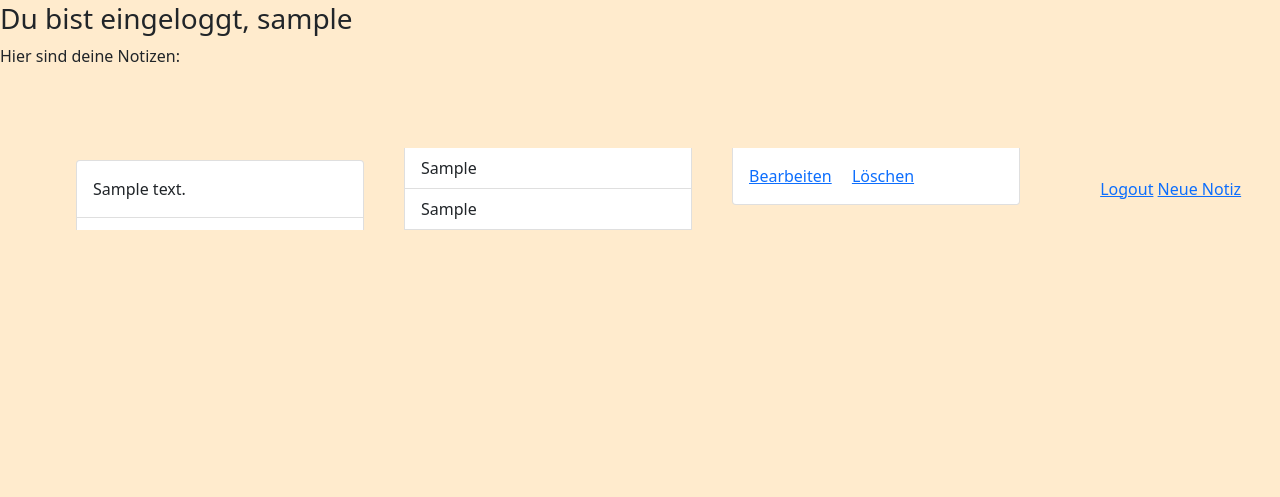
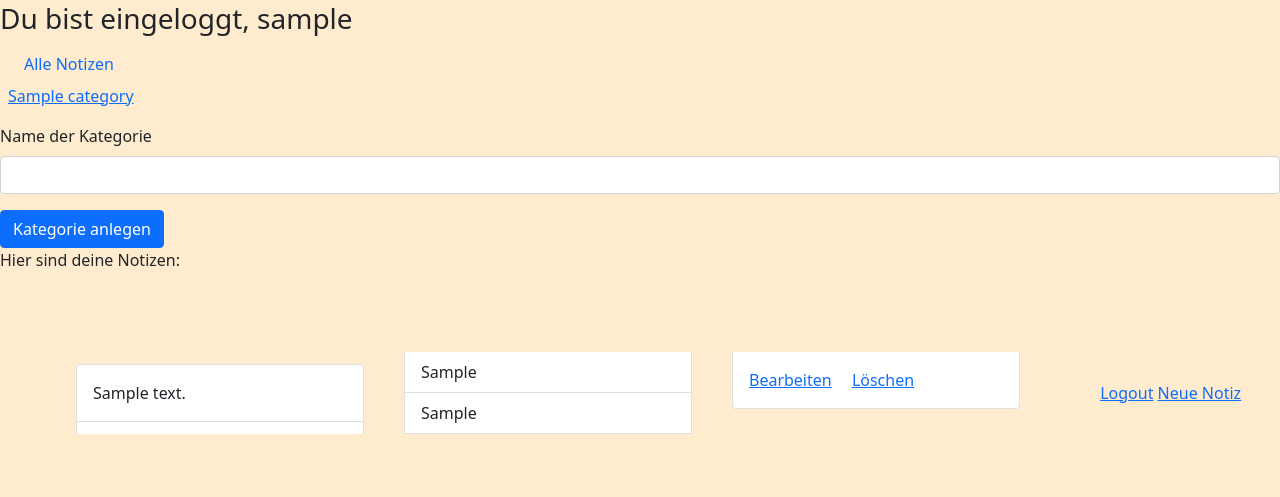
Before and after one commit to NKuhnHWR/Zettelkasten, a Flask app: page /dashboard in a window 1280 px wide. Shown: the part 54-551 px from the top of the page. Run offline with Flask 3, Linux system fonts and the light colour scheme; a user stored in the database is signed in; tables that the repository leaves empty hold one stand-in row (values such as "Sample post"); some libraries are stand-ins or nearby versions.

Commit message:
Add category interface in sidebar

```diff
--- a/app/app.py
+++ b/app/app.py
@@ -112,7 +112,7 @@ def register():
                 return render_template("register.html", form=form, error="Die Passwörter sind nicht identisch!")
     return render_template("register.html", form=form)
 
-@app.route('/dashboard')
+@app.route('/dashboard', methods=["GET", "POST"])
 @login_required
 def dashboard():
     form = CategoryForm()
@@ -126,7 +126,11 @@ def dashboard():
         Note.source,
         Note.category
     ).filter(Note.ownerID == current_user.id)
-    return render_template("dashboard.html", user=current_user.username, my_notes = my_notes)
+    if form.validate_on_submit():
+        new_category = Category(ownerID = current_user.id, category_name = form.category_name.data)
+        db.session.add(new_category)
+        db.session.commit()
+    return render_template("dashboard.html", user=current_user.username, my_notes = my_notes, my_categories= my_categories, form = form)
 
 @app.route('/note', methods=["GET", "POST"])
 @login_required
--- a/app/templates/dashboard.html
+++ b/app/templates/dashboard.html
@@ -27,6 +27,24 @@
 {% block content %}
 
 <h3>Du bist eingeloggt, {{user}}</h3>
+
+<aside class="sidebar">
+  <ul class="list-unstyled px-2">
+    <li id="dashboard" class="active">
+      <a href="#" class="text-decoration-none px-3 py-2 d-block"><i class="fal fa-home"></i> Alle Notizen</a>
+    </li>
+    {% for category in my_categories %}
+      <li id="projects">
+        <a href="#"> {{category.category_name}} </a>
+      </li>
+    {% endfor %}
+  </ul>
+  <div>
+    {{render_form(form)}}
+  </div>
+</aside>
+
+<section>
 <p> Hier sind deine Notizen:</p>
 
 <div class="card-columns" >
```
